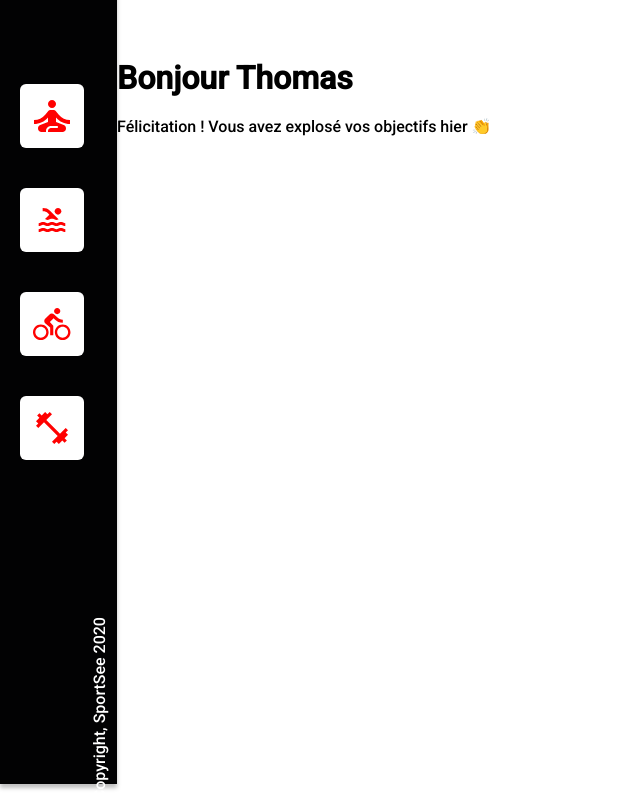
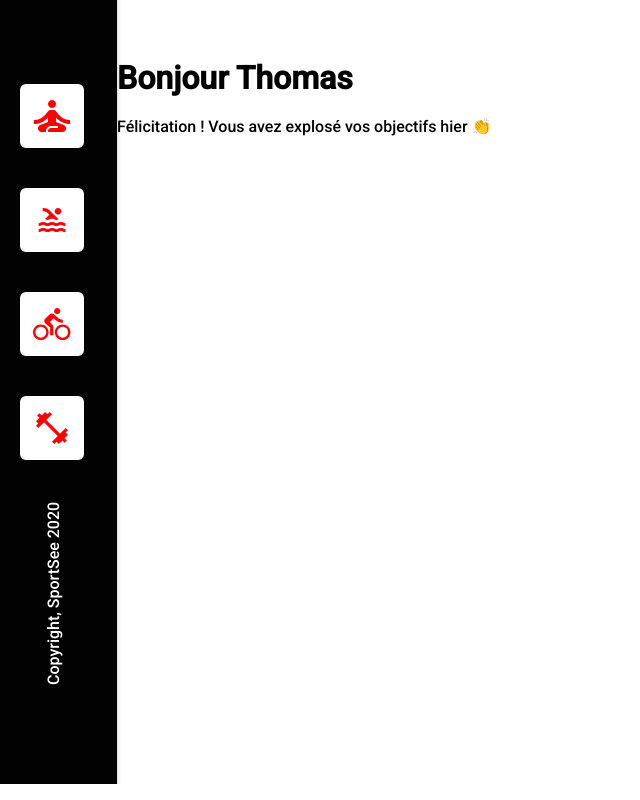
Before and after one commit to gwenananaelle/GwenaelleDuchesne_12_06052021, a React (Create React App) app in the folder sportsee/: page / in a window 1280 px wide. Shown: the part 331-1131 px from the top of the page, without its empty margins (0-640 px from the left). Built offline with nearby package versions, Linux system fonts and the light colour scheme.

Commit message:
css to center copyright text

```diff
--- a/sportsee/src/components/Sidebar.js
+++ b/sportsee/src/components/Sidebar.js
@@ -40,6 +40,9 @@ const StyledText = styled.p `
     width: 200px;
     color: #FFFFFF;
     transform: rotate(-90deg);
+    left: 42px;
+    line-height: 24px;
+    transform-origin: top left;
 `
 function Sidebar() {
     return(
```
